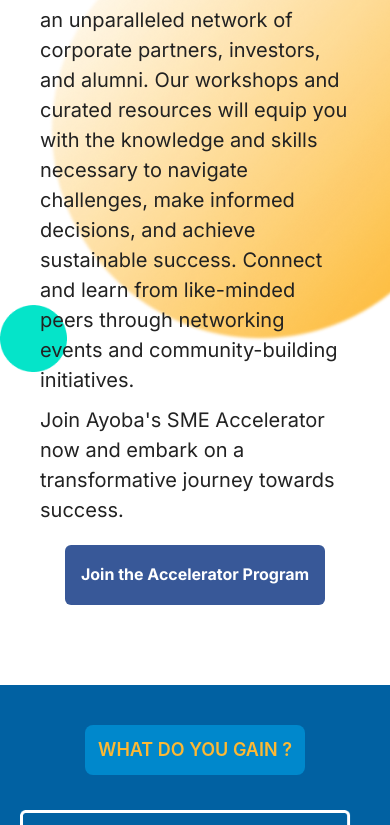
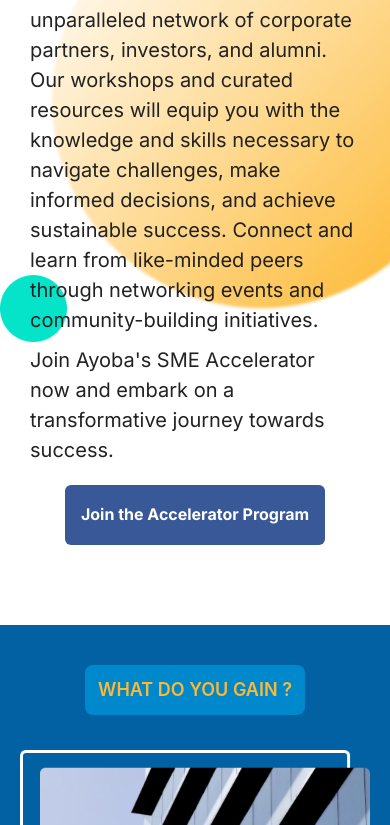
Before and after one commit to thomasAmara/Ayoba-App, a React (Create React App) app: page / in a window 390 px wide. Shown: the part 1354-2179 px from the top of the page. Built offline with nearby package versions, Linux system fonts and the light colour scheme.

Commit message:
responsive design

```diff
--- a/src/components/Accelerator.jsx
+++ b/src/components/Accelerator.jsx
@@ -25,7 +25,7 @@
           alignItems={['center', 'flex-start', 'flex-start']}
           flexDirection='column'
           //   pb='40px'
-          p={['20px 40px', '20px 35px']}
+          p={['20px 30px', '20px 35px']}
         >
           <Text
             fontWeight='400'
@@ -63,17 +63,17 @@
             Join Ayoba's SME Accelerator now and embark on a transformative
             journey towards success.
           </Text>
+          <Box mt={isLessThan525 ? '20px' : '90px'}>
             <Button
-            mt={isLessThan525 ? '20px' : '90px'}
               width={['260px', '350px', '400px']}
               height='60px'
-            // margin='0 auto'
+              margin='0 auto'
               // margin={isLessThan525 ? '0 auto' : '40px 0px'}
-            // color={isLessThan525 ? 'green' : 'yellow.200'}
               colorScheme='facebook'
             >
               Join the Accelerator Program
             </Button>
+          </Box>
         </Box>
       </Box>
     </div>
```
Lines whose indentation alone changed are shown as unchanged.
